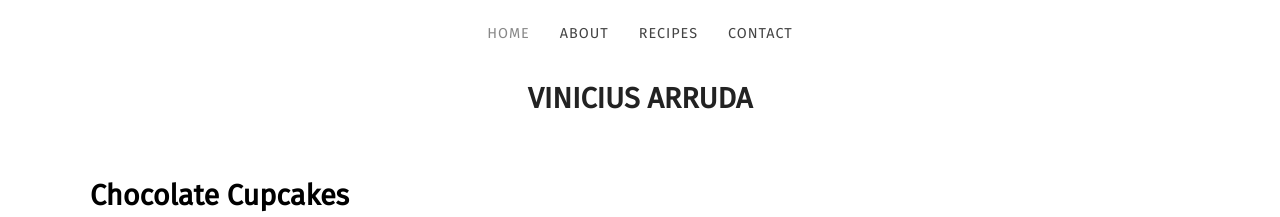
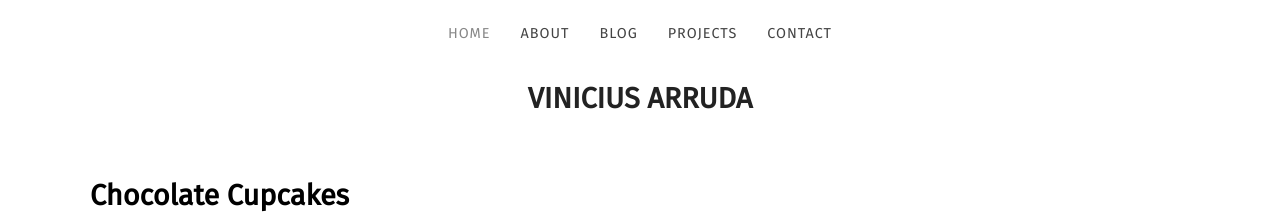
Before and after one commit to viniciusarruda/viniciusarruda.github.io, a Jekyll site: the page built from index.html, in a window 1280 px wide. Shown: the top 217 px of the page. Built offline with Jekyll 4.4.1, drawn with Linux system fonts in a browser that asks for light colours; some web fonts are replaced; the list of posts is cut into pages by our own code.

```diff
--- a/_data/navigation.yml
+++ b/_data/navigation.yml
@@ -2,7 +2,9 @@
   link: /
 - name: About
   link: /about/
-- name: Recipes
+- name: Blog
+  link: /recipes/
+- name: Projects
   link: /recipes/
 - name: Contact
   link: /contact/
```
